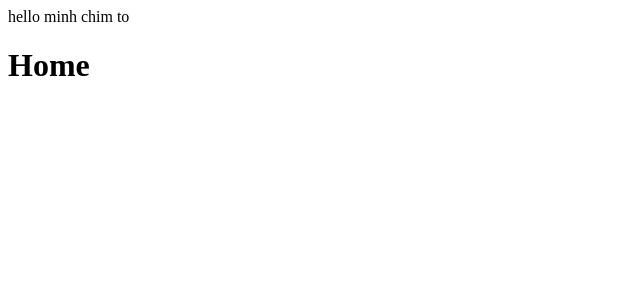
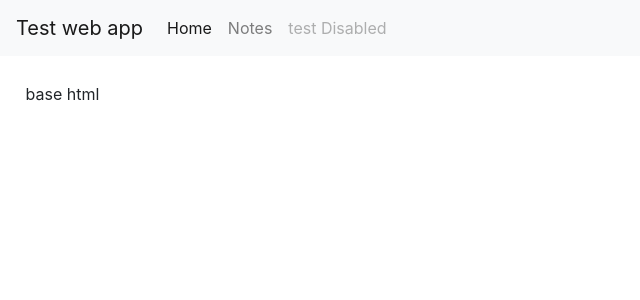
Before and after one commit to minhfli/web-app-test, a Flask app: page / in a window 1280 px wide. Shown: the top 300 px of the page, without its empty margins (0-640 px from the left). Run offline with Flask 3, Linux system fonts and the light colour scheme; some libraries are stand-ins or nearby versions.

Commit message:
testing website

```diff
--- a/main.py
+++ b/main.py
@@ -1,19 +1,25 @@
-from flask import Flask,redirect,url_for
+from calendar import c
+import re
+from flask import Flask,redirect, render_template,url_for,request
 
 
-app = Flask(__name__)
+app = Flask(__name__, template_folder="./website/templates",static_folder="./website/static")
 
 @app.route("/")
 def home():
-    return "hello minh chim to<h1>Home</h1>"
+    return render_template("base.html")
 
-@app.route("/<name>")
-def user(name):
-    return f"Hello {name}"
+@app.route("/login", methods=["POST", "GET"])
+def login():
+    if request.method == "POST":
+        return redirect(url_for("user", username=request.form["name"]))
+    return render_template("login.html")
 
-@app.route("/admin")
-def admin():
-    return redirect(url_for("user", name="Admin"))
+
+@app.route("/user/<username>")
+def user(username):
+    return f"Hello {username}"
+
 
 if __name__ == "__main__":
     app.run(debug=True)
--- a/website/templates/base.html
+++ b/website/templates/base.html
@@ -1,76 +1,42 @@
 <!DOCTYPE html>
 <html>
+<!-- boostrap link -->
+<link rel="stylesheet" href="https://stackpath.bootstrapcdn.com/bootstrap/4.3.1/css/bootstrap.min.css"
+    integrity="sha384-ggOyR0iXCbMQv3Xipma34MD+dH/1fQ784/j6cY/iJTQUOhcWr7x9JvoRxT2MZw1T" crossorigin="anonymous">
 
-<head>
-    <meta charset="utf-8" />
-    <meta name="viewport" content="width=device-width, initial-scale=1" />
-    <link rel="stylesheet" href="https://stackpath.bootstrapcdn.com/bootstrap/4.4.1/css/bootstrap.min.css"
-        integrity="sha384-Vkoo8x4CGsO3+Hhxv8T/Q5PaXtkKtu6ug5TOeNV6gBiFeWPGFN9MuhOf23Q9Ifjh" crossorigin="anonymous" />
-    <link rel="stylesheet" href="https://stackpath.bootstrapcdn.com/font-awesome/4.7.0/css/font-awesome.min.css"
-        crossorigin="anonymous" />
+<!-- nav bar -->
+<nav class="navbar navbar-expand-lg navbar-light bg-light">
+    <a class="navbar-brand" href="#">Test web app</a>
+    <button class="navbar-toggler" type="button" data-toggle="collapse" data-target="#navbarNav"
+        aria-controls="navbarNav" aria-expanded="false" aria-label="Toggle navigation">
+        <span class="navbar-toggler-icon"></span>
+    </button>
+    <div class="collapse navbar-collapse" id="navbarNav">
+        <ul class="navbar-nav">
+            <li class="nav-item active">
+                <a class="nav-link" href="#">Home <span class="sr-only">(current)</span></a>
+            </li>
+            <li class="nav-item">
+                <a class="nav-link" href="#">Notes</a>
+            </li>
+            <li class="nav-item">
+                <a class="nav-link disabled" href="#" tabindex="-1" aria-disabled="true">test Disabled</a>
+            </li>
+        </ul>
+    </div>
+</nav>
 
-    <title>{% block title %}Home{% endblock %}</title>
-</head>
+<div class="wrapper" style="margin: 2%;">
 
-<body>
-    <nav class="navbar navbar-expand-lg navbar-dark bg-dark">
-        <button class="navbar-toggler" type="button" data-toggle="collapse" data-target="#navbar">
-            <span class="navbar-toggler-icon"></span>
-        </button>
-        <div class="collapse navbar-collapse" id="navbar">
-            <div class="navbar-nav">
-                {% if user.is_authenticated %}
-                <a class="nav-item nav-link" id="home" href="/">Home</a>
-                <a class="nav-item nav-link" id="logout" href="/logout">Logout</a>
-                {% else %}
-                <a class="nav-item nav-link" id="login" href="/login">Login</a>
-                <a class="nav-item nav-link" id="signUp" href="/sign-up">Sign Up</a>
-                {% endif %}
-            </div>
-        </div>
-    </nav>
+    {% block page_content %}
 
-    {% with messages = get_flashed_messages(with_categories=true) %} {% if
-    messages %} {% for category, message in messages %} {% if category ==
-    'error' %}
-    <div class="alert alert-danger alter-dismissable fade show" role="alert">
-        {{ message }}
-        <button type="button" class="close" data-dismiss="alert">
-            <span aria-hidden="true">&times;</span>
-        </button>
-    </div>
-    {% else %}
-    <div class="alert alert-success alter-dismissable fade show" role="alert">
-        {{ message }}
-        <button type="button" class="close" data-dismiss="alert">
-            <span aria-hidden="true">&times;</span>
-        </button>
-    </div>
-    {% endif %} {% endfor %} {% endif %} {% endwith %}
+    {%block title%} {%endblock%}
 
-    <div class="container">{% block content %} {% endblock %}</div>
-    <script src="https://code.jquery.com/jquery-3.2.1.slim.min.js"
-        integrity="sha384-KJ3o2DKtIkvYIK3UENzmM7KCkRr/rE9/Qpg6aAZGJwFDMVNA/GpGFF93hXpG5KkN"
-        crossorigin="anonymous"></script>
-    <script src="https://cdnjs.cloudflare.com/ajax/libs/popper.js/1.12.9/umd/popper.min.js"
-        integrity="sha384-ApNbgh9B+Y1QKtv3Rn7W3mgPxhU9K/ScQsAP7hUibX39j7fakFPskvXusvfa0b4Q"
-        crossorigin="anonymous"></script>
-    <script src="https://maxcdn.bootstrapcdn.com/bootstrap/4.0.0/js/bootstrap.min.js"
-        integrity="sha384-JZR6Spejh4U02d8jOt6vLEHfe/JQGiRRSQQxSfFWpi1MquVdAyjUar5+76PVCmYl"
-        crossorigin="anonymous"></script>
+    {%block body%}
+    <p> base html </p>
+    {%endblock%}
 
-    {% block javascript %}
-    <script type="text/javascript">
-        function deleteNote(noteId) {
-            fetch("/delete-note", {
-                method: "POST",
-                body: JSON.stringify({ noteId: noteId }),
-            }).then((_res) => {
-                window.location.href = "/";
-            });
-        }
-    </script>
     {% endblock %}
-</body>
+</div>
 
 </html>
--- a/website/templates/home.html
+++ /dev/null
@@ -1,6 +0,0 @@
-{% extends "base.html" %}
-
-{% block content %}
-<h1>Home</h1>
-<p> Welcome to the home page!</p>
-{% endblock %}
```
Also changed, not shown: website/__init__.py (+0 -11 lines), website/auth.py (+0 -10 lines), website/templates/index.html (added, +7 -0 lines), website/templates/login.html (added, +17 -0 lines), website/views.py (+0 -7 lines).
